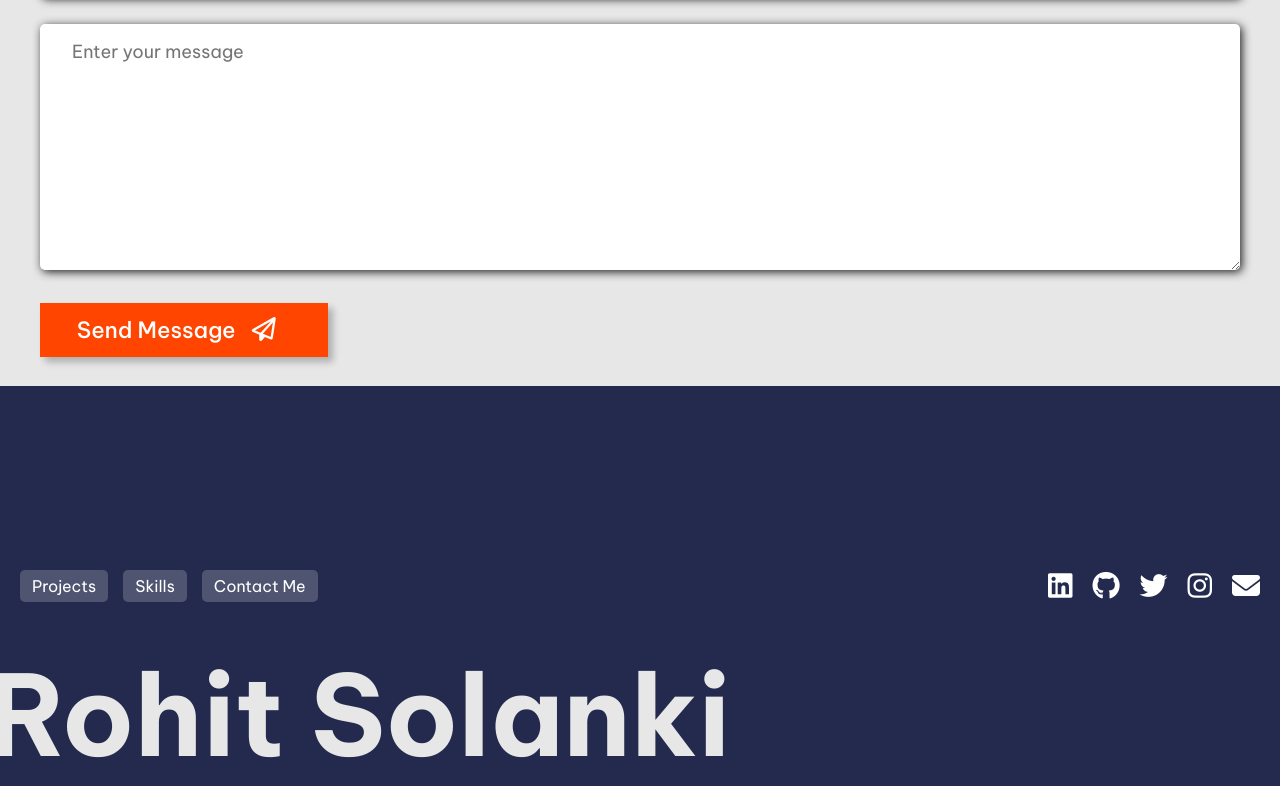
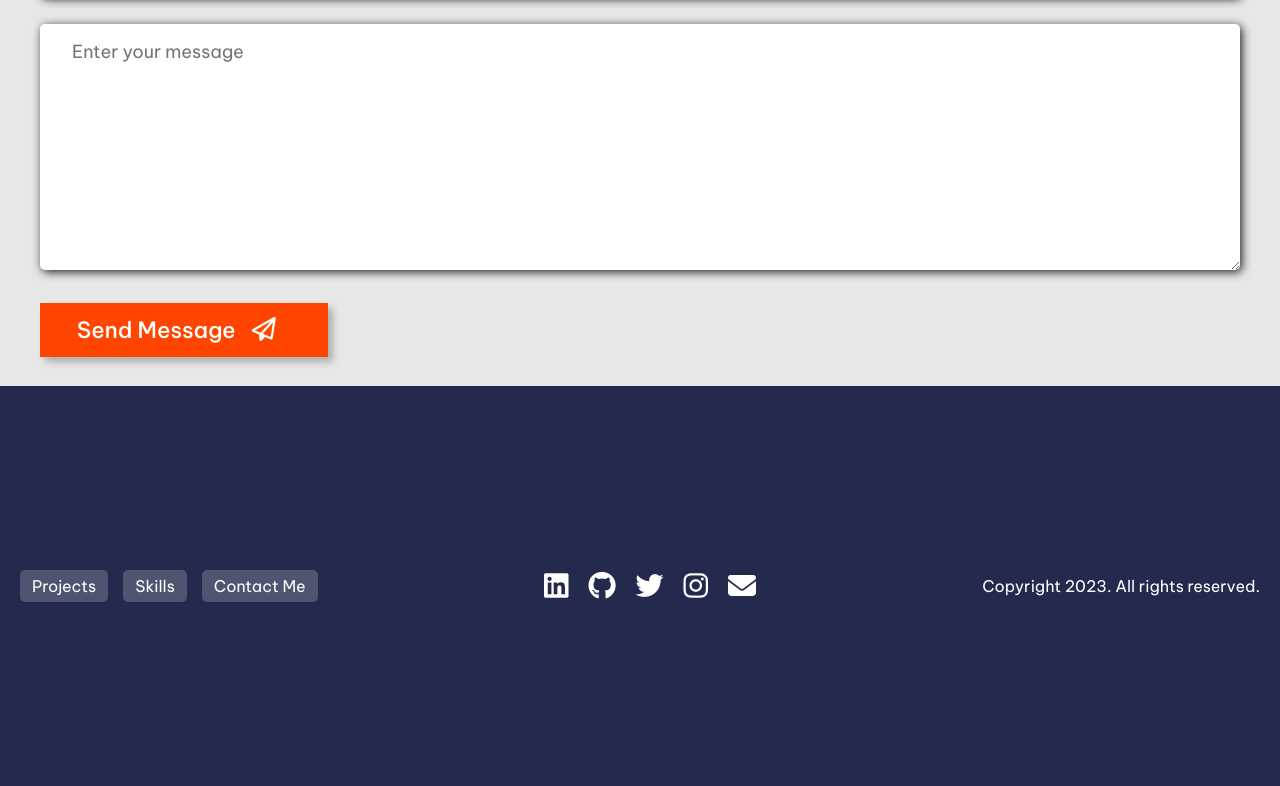
Before and after one commit to rohitsolanki01/portfolio---website, a plain HTML site: page index.htm in a window 1280 px wide. Shown: the part 3630-4416 px from the top of the page. Drawn offline with nearby package versions, Linux system fonts and the light colour scheme; files whose address does not match are found by name.

Commit message:
index.html chaged

```diff
--- a/index.htm
+++ b/index.htm
@@ -330,7 +330,7 @@
                   <a href="#"><i class="fab fa-instagram"></i></a>
                   <a href="#"><i class="fas fa-envelope"></i></a>
               </div>
-              <div class="faded-texts">Rohit Solanki</div>
+             <p class="copyright">Copyright 2023. All rights reserved.
           </footer>
 
 
```
